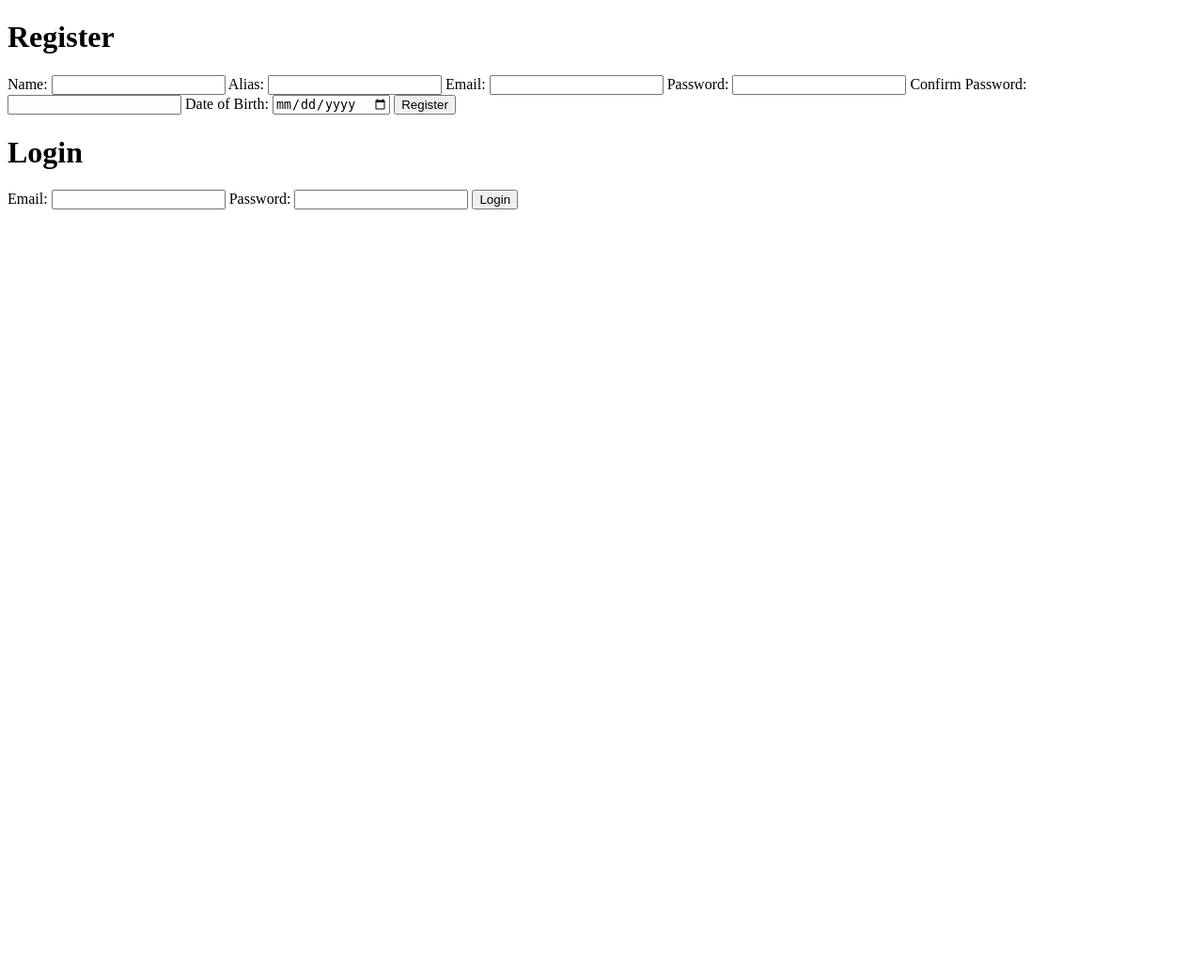
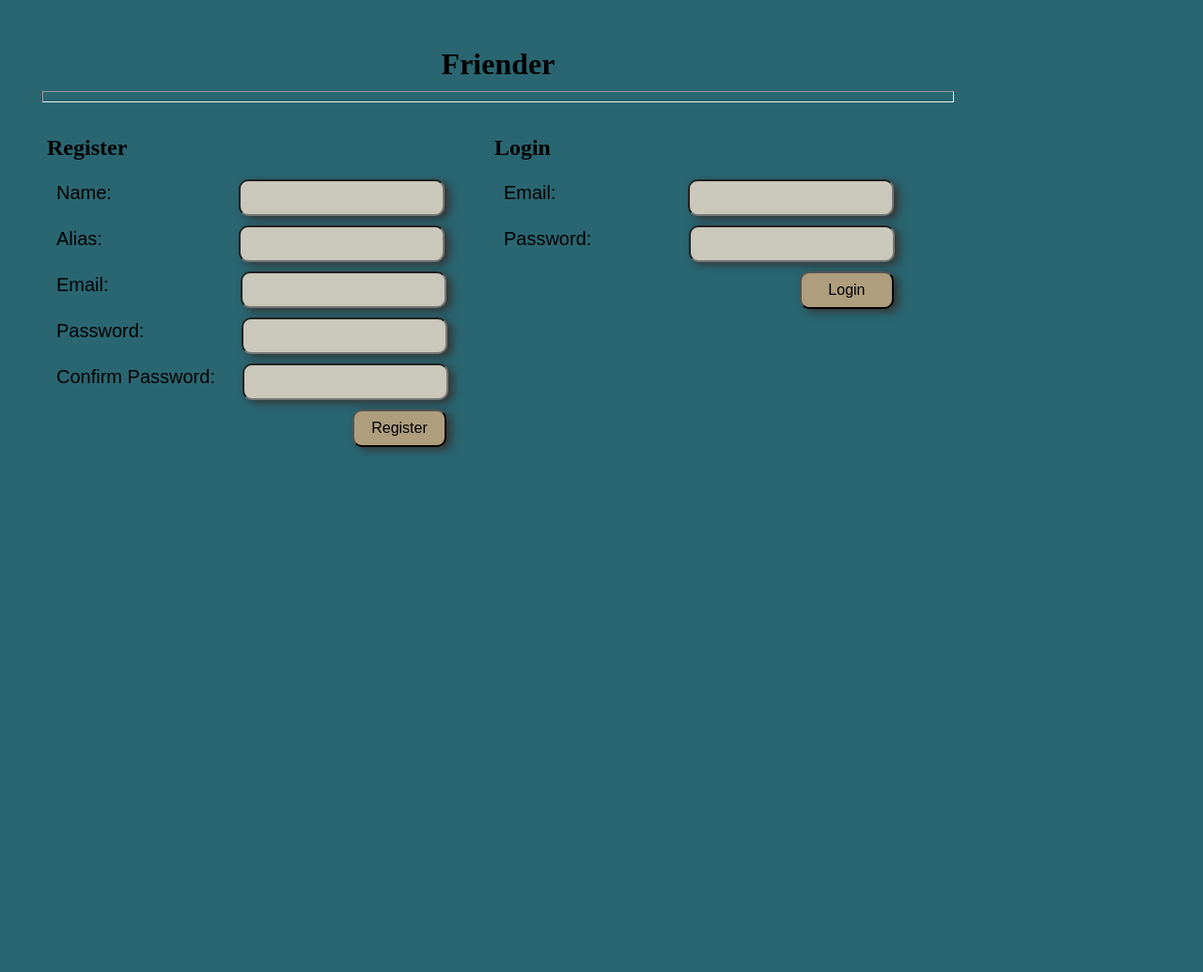
Before and after one commit to JoyStoffer/python_belt_3, a Django app: page / in a window 1280 px wide. Shown: the whole page at 94% size. Before the commit the page ends 223 px from the top, so only its background shows below. Run offline with Django 3.2, Linux system fonts and the light colour scheme; parts of the project's set-up code (start-up, migrations or seed data) failed here and were passed over.

Commit message:
Friender updated smoothing out the edges

```diff
--- /dev/null
+++ b/apps/loginreg_app/static/loginreg/master.css
@@ -0,0 +1,97 @@
+* {
+     margin: 5px;
+     padding: 5px;
+     background-color: #296672;
+
+}
+.header{
+     text-align: center;
+}
+.wrapper{
+     min-width: 1000px;
+    height: 100%;
+    position: absolute;
+    min-height: 1000px;
+    max-width: 100%;
+    overflow-x: hidden;
+    background-color: #296672;
+
+}
+.registration{
+     display: inline-block;
+     vertical-align: top;
+}
+.login{
+     display: inline-block;
+     vertical-align: top;
+}
+.button{
+     background-color: #ae9e7d;
+     box-shadow: 5px 3px 10px #353432;
+     border-radius: 10px;
+     height: 40px;
+     width: 100px;
+     margin-left: 325px;
+     font-size: medium;
+}
+label{
+     font-family: sans-serif;
+     font-size: 20px;
+}
+input{
+     background-color: #c9c8ba;
+     box-shadow: 5px 3px 10px #353432;
+     border-radius: 10px;
+}
+#name{
+     width: 200px;
+     padding-bottom: 15px;
+     padding-top: 5px;
+     padding-left: 10px;
+     margin-left: 121px;
+     font-size: 20px;
+     font-family: sans-serif;
+     height: 15px;
+
+}
+#alias{
+     width: 200px;
+     padding-bottom: 15px;
+     padding-top: 5px;
+     padding-left: 10px;
+     margin-left: 130px;
+     font-size: 20px;
+     font-family: sans-serif;
+     height: 15px;
+
+}
+.email{
+     width: 200px;
+     padding-bottom: 15px;
+     padding-top: 5px;
+     padding-left: 10px;
+     margin-left: 126px;
+     font-size: 20px;
+     font-family: sans-serif;
+     height: 15px;
+}
+.password{
+     width: 200px;
+     padding-bottom: 15px;
+     padding-top: 5px;
+     padding-left: 10px;
+     margin-left: 90px;
+     font-size: 20px;
+     font-family: sans-serif;
+     height: 15px;
+}
+#passconf{
+     width: 200px;
+     padding-bottom: 15px;
+     padding-top: 5px;
+     padding-left: 10px;
+     margin-left: 15px;
+     font-size: 20px;
+     font-family: sans-serif;
+     height: 15px;
+}
--- a/apps/loginreg_app/templates/loginreg_app/index.html
+++ b/apps/loginreg_app/templates/loginreg_app/index.html
@@ -2,9 +2,15 @@
 <html>
   <head>
     <meta charset="utf-8">
+    <link rel="stylesheet" href="../../static/loginreg/master.css">
     <title>Log in/Registration</title>
   </head>
   <body>
+     <div class="wrapper">
+          <div class="header">
+               <h1>Friender</h1>
+               <hr>
+          </div>
          <!--Errors -->
          {% if messages %}
            <ul>
@@ -15,41 +21,52 @@
          {% endif %}
 
          <!--End Errors -->
-    <h1>Register</h1>
+         <div class="registration">
+
+              <h2>Register</h2>
                    <form action= "{% url 'register'%}" method="post">
                      {% csrf_token%}
                      <label>Name:</label>
-      <input type="text" name="name" />
+                     <input id="name" type="text" name="name" />
+                     <br>
 
-      <label>Alias:</label>
-      <input type="text" name="alias" />
+                     <label>Alias:     </label>
+                     <input id="alias" type="text" name="alias" />
+                     <br>
 
                      <label>Email:</label>
-      <input type="email" name="email" />
+                     <input class="email" type="email" name="email" />
+                     <br>
 
                      <label>Password:</label>
-      <input type="password" name="password" />
+                     <input class="password" type="password" name="password" />
+                     <br>
 
                      <label>Confirm Password:</label>
-      <input type="password" name="password_confirmation" />
+                     <input id="passconf" type="password" name="password_confirmation" />
+                     <br>
 
-      <label>Date of Birth:</label>
-      <input type="date" name="birth_date" />
+                     <input class= "button" type="submit" value="Register">
+                   </form>
+          </div>
 
-      <input type="submit" value="Register">
-    </form>
+          <div class="login">
 
-    <h1>Login</h1>
+              <h2>Login</h2>
                    <form action= "{% url 'login'%}" method="post">
                      {% csrf_token%}
 
                      <label>Email:</label>
-      <input type="email" name="email" />
+                     <input class="email" type="email" name="email" />
+                     <br>
 
                      <label>Password:</label>
-      <input type="password" name="password" />
+                     <input class="password" type="password" name="password" />
+                     <br>
 
-      <input type="submit" value="Login">
+                     <input class= "button" type="submit" value="Login">
                    </form>
+          </div>
+     </div>
   </body>
 </html>
--- a/apps/loginreg_app/templates/loginreg_app/success.html
+++ b/apps/loginreg_app/templates/loginreg_app/success.html
@@ -2,6 +2,8 @@
 <html>
   <head>
     <meta charset="utf-8">
+
+    <link rel="stylesheet" href="../../static/master.css">
     <title>Success Page</title>
   </head>
   <body>
```
Also changed, not shown: apps/friends_app/static/friends/master.css (added, +52 -0 lines), apps/friends_app/templates/friends_app/index.html (+19 -9 lines), apps/friends_app/templates/friends_app/user.html (+9 -2 lines), db.sqlite3. Lines whose indentation alone changed are shown as unchanged.
